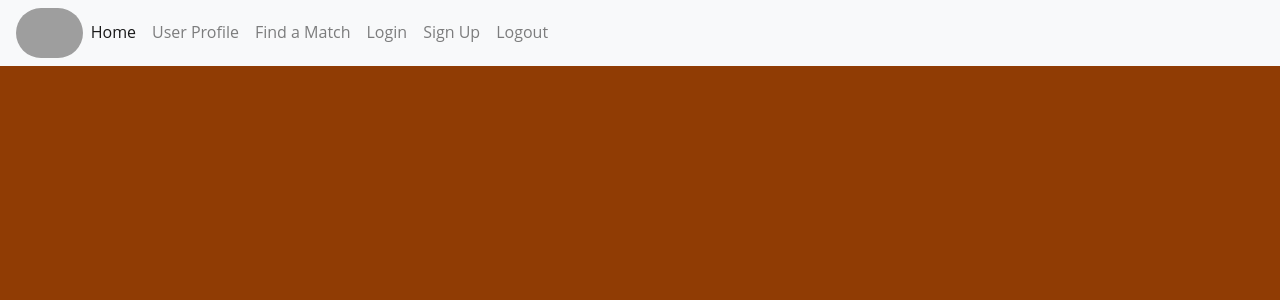
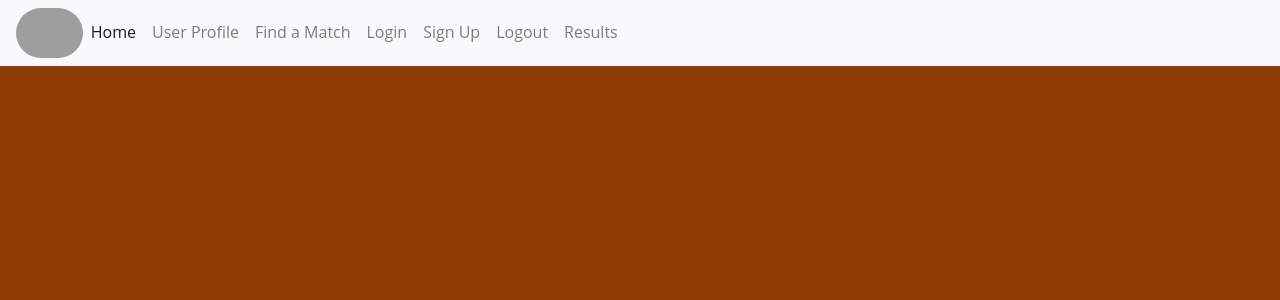
Before and after one commit to jorda079/CS370, a Flask app: page /main in a window 1280 px wide. Shown: the top 300 px of the page. Run offline with Flask 3, Linux system fonts and the light colour scheme; some libraries are stand-ins or nearby versions; grey boxes are pictures that could not be loaded.

Commit message:
Update mainpage.html
Added results on nav bar

```diff
--- a/templates/mainpage.html
+++ b/templates/mainpage.html
@@ -96,22 +96,25 @@
 			<div class="collapse navbar-collapse" id="navbarNav">
 				<ul class="navbar-nav ml-auto">
 					<li class="nav-item active">
-                        <a class="nav-link" href="{{ url_for('main') }}">Home</a>
+                        <a class="nav-link" href="Mainpage.html">Home</a>
                     </li>
                     <li class="nav-item">
-                        <a class="nav-link" href="{{ url_for('auth.profile') }}">User Profile</a>
+                        <a class="nav-link" href="profile.html">User Profile</a>
                     </li>
                     <li class="nav-item">
-                        <a class="nav-link" href="{{ url_for('index') }}">Find a Match</a>
+                        <a class="nav-link" href="index.html">Find a Match</a>
                     </li>
                     <li class="nav-item">
-                        <a class="nav-link" href="{{ url_for('auth.login') }}">Login</a>
+                        <a class="nav-link" href="login.html">Login</a>
                     </li>
                     <li class="nav-item">
-                        <a class="nav-link" href="{{ url_for('auth.signup') }}">Sign Up</a>
+                        <a class="nav-link" href="Signup.html">Sign Up</a>
                     </li>
                     <li class="nav-item">
-                        <a class="nav-link" href="{{ url_for('auth.logout') }}">Logout</a>
+                        <a class="nav-link" href="login.html">Logout</a>
+                    </li>
+					<li class="nav-item">
+                        <a class="nav-link" href="results.html">Results</a>
                     </li>
 				</ul>
 			</div>
```
